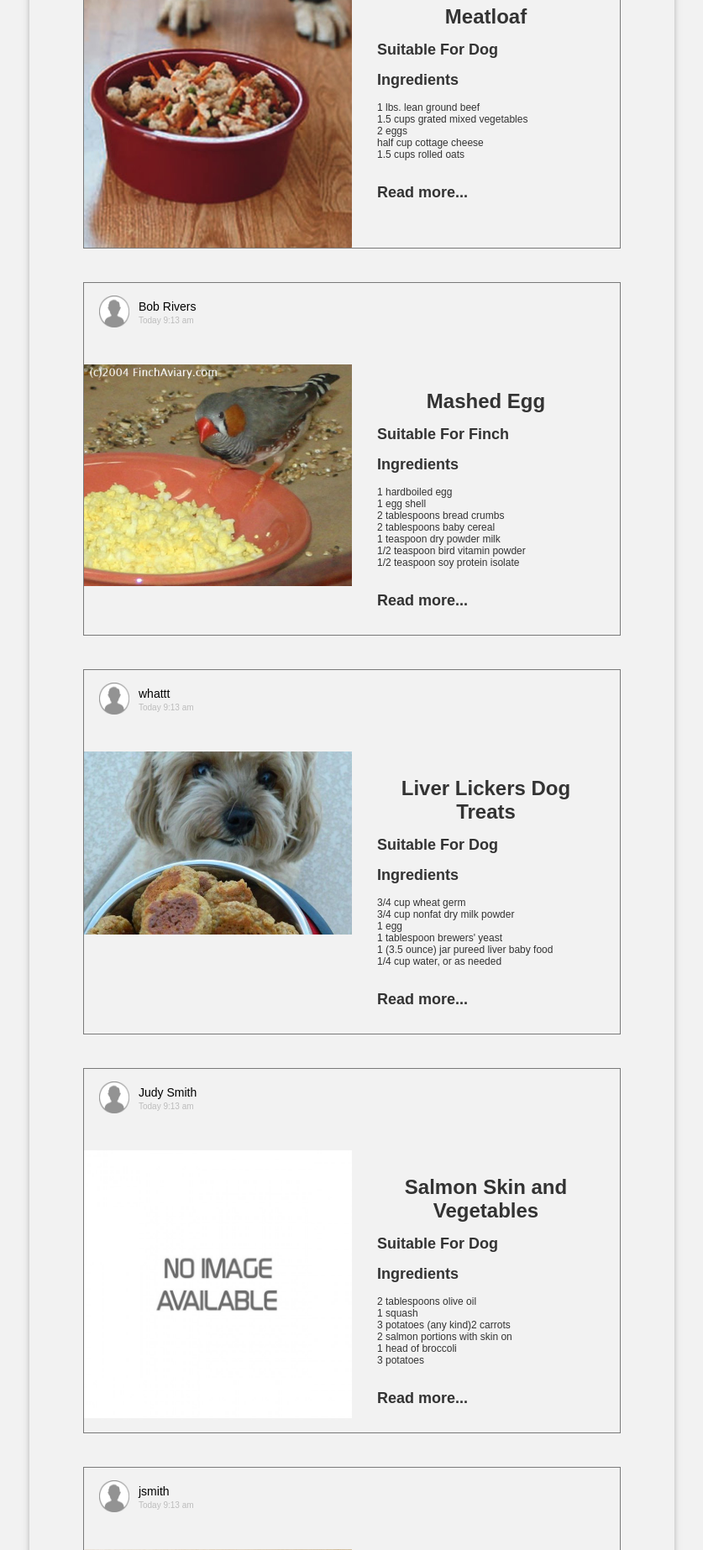
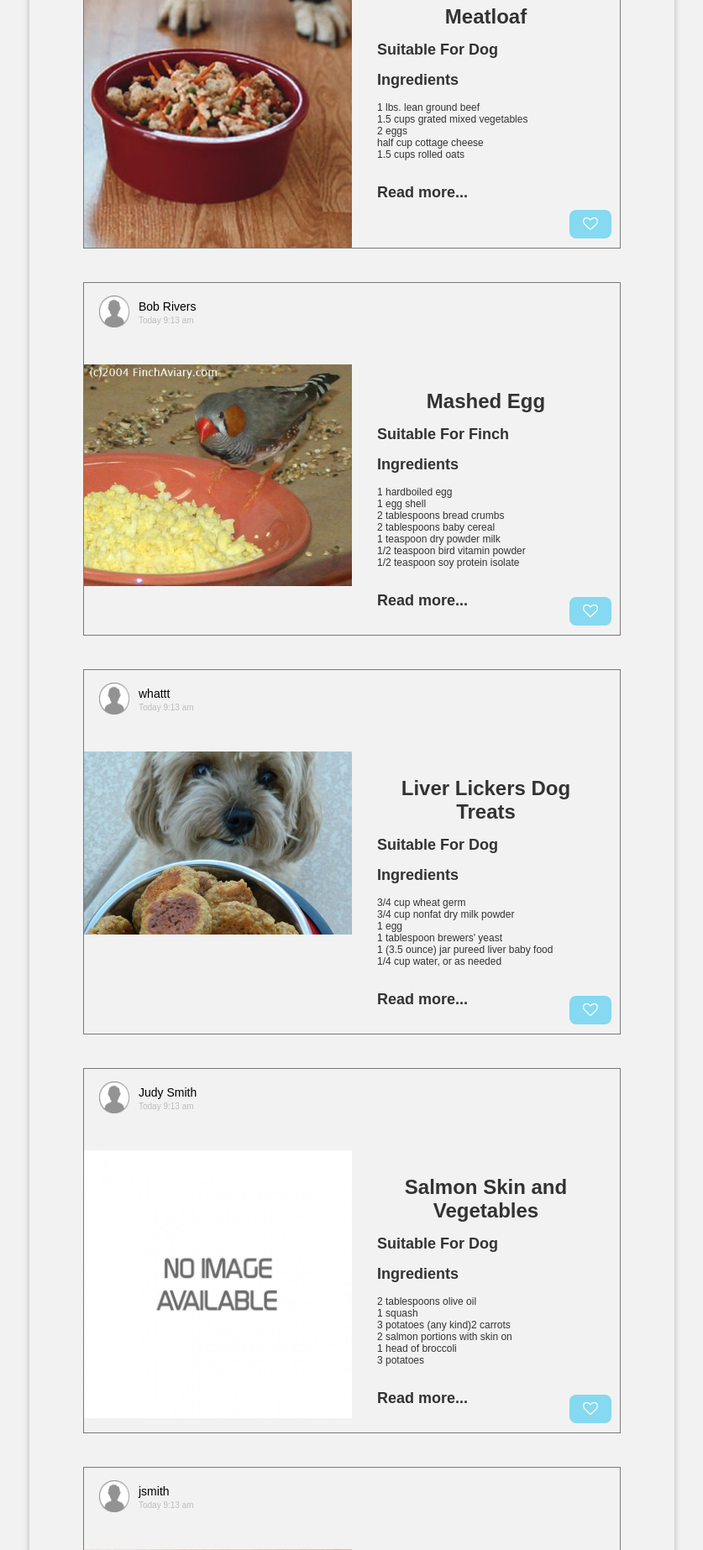
Before and after one commit to YijunFang/Pet_Recipe, a Flask app: page / in a window 1280 px wide, after a click on "Popular". Shown: the part 466-2312 px from the top of the page at 84% size, without its empty margins (221-1058 px from the left). Run offline with Flask 2, Linux system fonts and the light colour scheme; a user stored in the database is signed in.

Commit message:
add fave icons to homepage

```diff
--- a/app/templates/home.html
+++ b/app/templates/home.html
@@ -83,11 +83,18 @@
                         instruction=r.Recipe.instruction, pettype=r.Pet_type.type, user=r.User.user_name, img=r.Recipe.imagepath) }}" class="heading_2" >
                         <br><p class="heading_3">Read more...</p>
                         </a>
+
                 </div>
-            </form>
             </div>
 
             <div class="clear"></div>
+                <form action = "" method = "post">
+                {% if faves[loop.index-1]%}
+                <a href="{{ url_for('fave', recipetofave=r.Recipe.id,action='remove') }}" style="float: right; top:-45px;left:-10px;position: relative; " class="w3-btn w3-large w3-round-large  theme-color-background fa fa-heart" name="update"></a>
+                {% else %}
+                <a href="{{ url_for('fave', recipetofave=r.Recipe.id,action='add') }}" style="float: right;top:-45px;left:-10px;position: relative; " class="w3-btn w3-large w3-round-large  theme-color-background fa fa-heart-o" name="update"></a>
+                {% endif %}
+                 </form>
 
         </div>
     </div>
@@ -145,6 +152,13 @@
 
 
             <div class="clear"></div>
+                <form action = "" method = "post">
+                {% if popularfaved[loop.index-1]%}
+                <a href="{{ url_for('fave', recipetofave=r.Recipe.id,action='remove') }}" style="float: right; top:-45px;left:-10px;position: relative; " class="w3-btn w3-large w3-round-large  theme-color-background fa fa-heart" name="update"></a>
+                {% else %}
+                <a href="{{ url_for('fave', recipetofave=r.Recipe.id,action='add') }}" style="float: right;top:-45px;left:-10px;position: relative; " class="w3-btn w3-large w3-round-large  theme-color-background fa fa-heart-o" name="update"></a>
+                {% endif %}
+                 </form>
         </div>
 
     </div>
@@ -202,6 +216,13 @@
 
 
             <div class="clear"></div>
+                <form action = "" method = "post">
+                {% if followfaved[loop.index-1]%}
+                <a href="{{ url_for('fave', recipetofave=r.Recipe.id,action='remove') }}" style="float: right; top:-45px;left:-10px;position: relative; " class="w3-btn w3-large w3-round-large  theme-color-background fa fa-heart" name="update"></a>
+                {% else %}
+                <a href="{{ url_for('fave', recipetofave=r.Recipe.id,action='add') }}" style="float: right;top:-45px;left:-10px;position: relative; " class="w3-btn w3-large w3-round-large  theme-color-background fa fa-heart-o" name="update"></a>
+                {% endif %}
+                 </form>
         </div>
 
     </div>
--- a/app/views.py
+++ b/app/views.py
@@ -54,7 +54,6 @@ def index():
                         filter(Recipe.user_id==User.id).\
                         all()
 
-
     #show logged in version of homepage with favorites
     if current_user.is_authenticated:
 
@@ -72,7 +71,18 @@ def index():
                     filter(Recipe.user_id==User.id). \
                     filter(Recipe.type==Pet_type.id). \
                     all()
-        return render_template("home.html",popular=popular,following=following,faves=faves)
+
+        popularfaved = []
+        for r in popular:
+            rid = r.Recipe.id
+            popularfaved.append(isFaved(rid))
+
+        followfaved = []
+        for r in following:
+            rid = r.Recipe.id
+            followfaved.append(isFaved(rid))
+
+        return render_template("home.html",popular=popular,following=following,faves=faves,popularfaved=popularfaved,followfaved=followfaved)
 
     #show guest version of homepage
     else:
@@ -453,7 +463,7 @@ def fave():
             print("removing fave")
 
 
-    return redirect(url_for('recipe_view',recipeid=recipetofave))
+    return redirect('/')
 
 @app.route('/recipe', methods = ['POST','GET'])
 def recipe_view():
```
